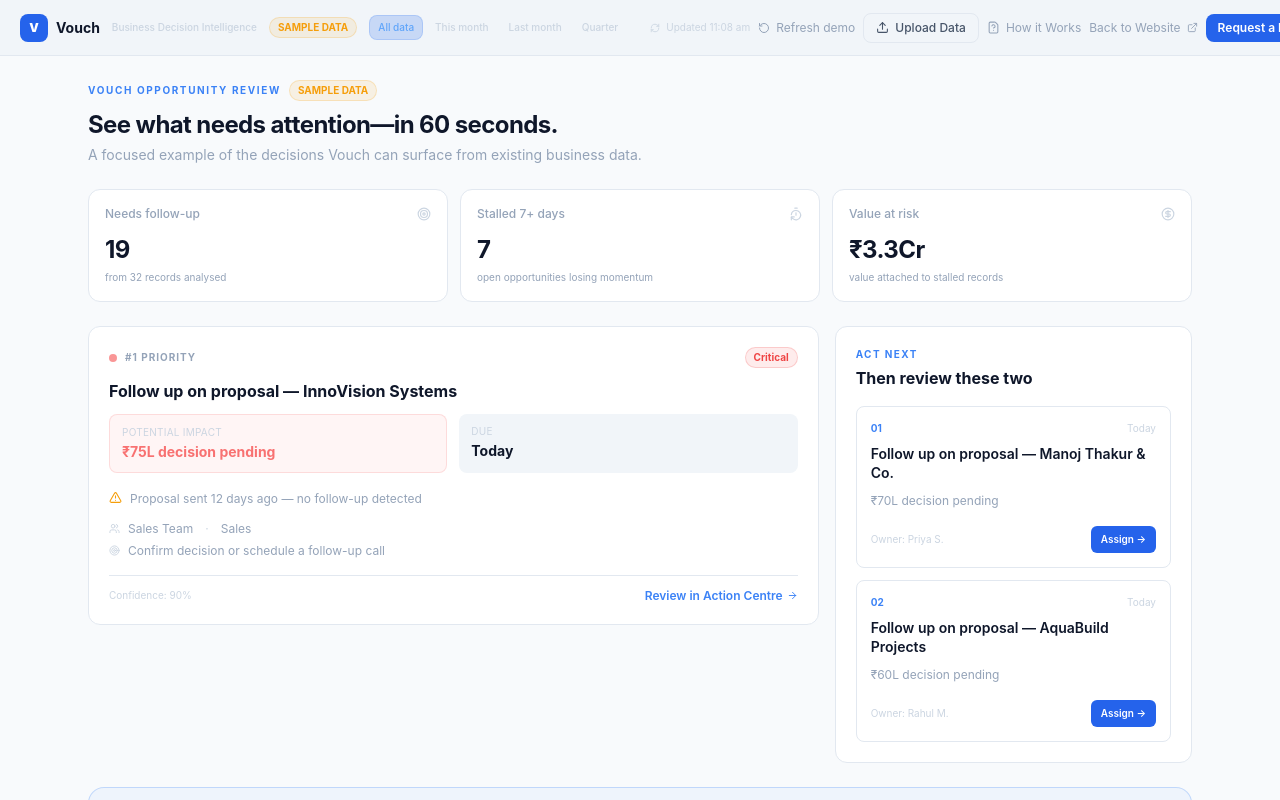
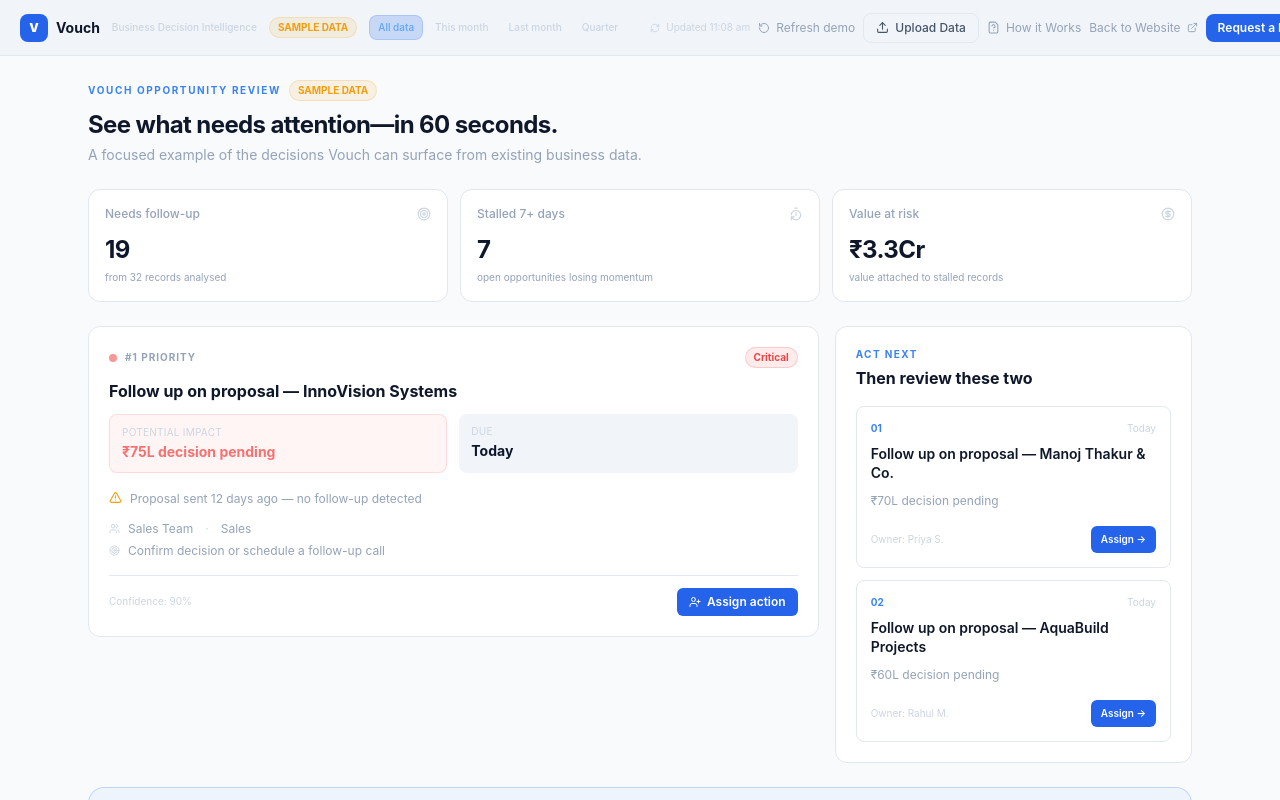
Before and after one commit to shivasricharan/vouchcc, a Next.js app: page / in a window 1280 px wide. Built offline with nearby package versions, Linux system fonts and the light colour scheme.

Commit message:
Make the top decision directly actionable

```diff
--- a/components/dashboard/PriorityHero.tsx
+++ b/components/dashboard/PriorityHero.tsx
@@ -3,10 +3,10 @@
 import { useMemo } from 'react';
 import { useDashboard } from '@/context/DashboardContext';
 import { URGENCY_COLORS, URGENCY_LABELS } from '@/lib/actionTypes';
-import { ArrowRight, AlertTriangle, Target, Users } from 'lucide-react';
+import { AlertTriangle, CheckCircle2, Play, Target, UserPlus, Users } from 'lucide-react';
 
 export default function PriorityHero() {
-  const { actions, stats } = useDashboard();
+  const { actions, updateActionStatus } = useDashboard();
 
   const topAction = useMemo(() => {
     const active = actions.filter(a => a.status !== 'completed' && a.status !== 'dismissed');
@@ -81,12 +81,24 @@
         </div>
       </div>
 
-      {/* Footer */}
+      {/* Decision */}
       <div className="flex items-center justify-between pt-3 border-t border-th-border">
         <span className="text-th-faint text-[10px]">Confidence: {confidence}%</span>
-        <a href="#action-centre" className="flex items-center gap-1 text-blue-500 hover:text-blue-400 text-xs font-semibold transition-colors">
-          Review in Action Centre <ArrowRight size={11} />
-        </a>
+        {topAction.status === 'recommended' && (
+          <button onClick={() => updateActionStatus(topAction.id, 'assigned')} className="flex items-center gap-1.5 rounded-md bg-blue-600 px-3 py-1.5 text-xs font-semibold text-white transition-colors hover:bg-blue-500">
+            <UserPlus size={12} /> Assign action
+          </button>
+        )}
+        {topAction.status === 'assigned' && (
+          <button onClick={() => updateActionStatus(topAction.id, 'in_progress')} className="flex items-center gap-1.5 rounded-md bg-amber-500/15 px-3 py-1.5 text-xs font-semibold text-amber-500 transition-colors hover:bg-amber-500/25">
+            <Play size={12} /> Start action
+          </button>
+        )}
+        {topAction.status === 'in_progress' && (
+          <button onClick={() => updateActionStatus(topAction.id, 'completed')} className="flex items-center gap-1.5 rounded-md bg-green-500/15 px-3 py-1.5 text-xs font-semibold text-green-500 transition-colors hover:bg-green-500/25">
+            <CheckCircle2 size={12} /> Mark complete
+          </button>
+        )}
       </div>
     </div>
   );
```
